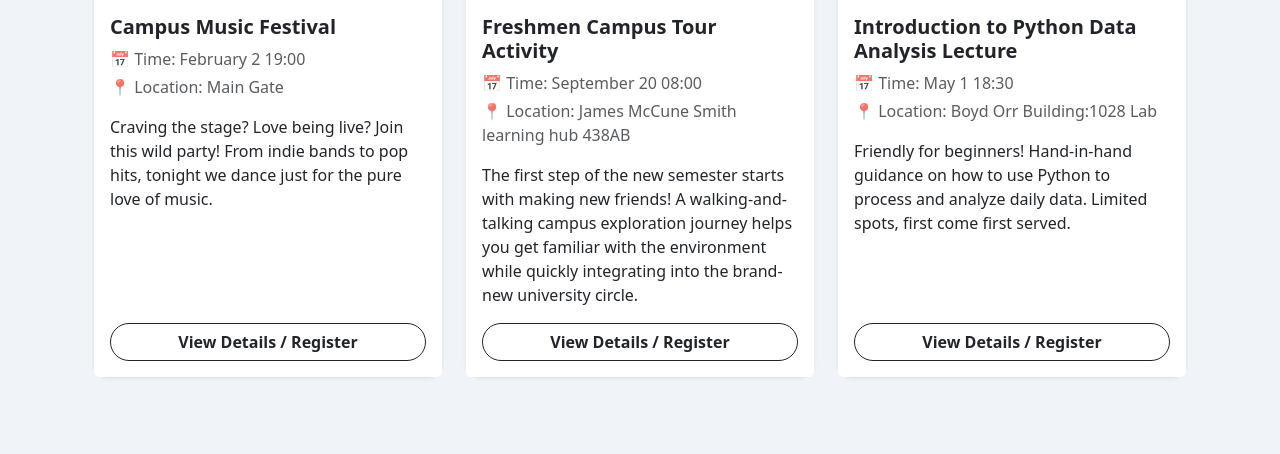
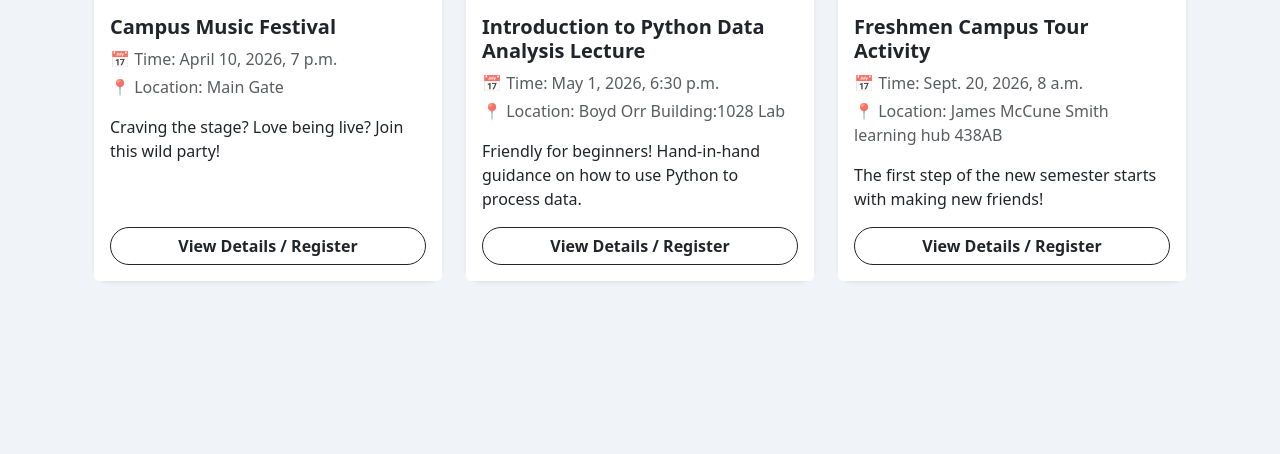
Before and after one commit to Chengyu33/ITECH-Group-DO, a Django app: page / in a window 1280 px wide. Shown: the part 346-800 px from the top of the page. Run offline with Django 5.2, Linux system fonts and the light colour scheme; data comes from the database, SQL or seed files in the repository.

Commit message:
Integrate real database models, user auth, and update backend routing for M2/M3/M4

```diff
--- a/student_event_hub/settings.py
+++ b/student_event_hub/settings.py
@@ -126,3 +126,4 @@
 DEFAULT_AUTO_FIELD = 'django.db.models.BigAutoField'
 LOGIN_REDIRECT_URL = '/'
 LOGOUT_REDIRECT_URL = '/'
+LOGIN_URL = 'login'
--- a/student_event_hub/urls.py
+++ b/student_event_hub/urls.py
@@ -28,7 +28,7 @@
     path('logout/', auth_views.LogoutView.as_view(next_page='/'), name='logout'),
     path('event/<int:event_id>/', views.event_detail, name='event_detail'),
     path('event/<int:event_id>/register/', views.event_register, name='event_register'),
-    path('tickets/', TemplateView.as_view(template_name='my_tickets.html'), name='my_tickets'),
+    path('tickets/', views.my_tickets, name='my_tickets'),
     path('create/', TemplateView.as_view(template_name='create_event.html'), name='create_event'),
     path('register/', TemplateView.as_view(template_name='event_registration.html'), name='event_register'),
 ]
--- a/student_event_hub/views.py
+++ b/student_event_hub/views.py
@@ -1,84 +1,95 @@
-from django.shortcuts import render, redirect
+from django.shortcuts import render, redirect, get_object_or_404
 from django.http import JsonResponse, Http404
+from django.contrib.auth.decorators import login_required
+from events.models import Event, Registration
 
-# Mock data
-MOCK_EVENTS = [
-    {
-        'id': 1,
-        'title': 'Campus Music Festival',
-        'date_time': 'February 2 19:00',
-        'location': 'Main Gate',
-        'category': 'Entertainment',
-        'description': 'Craving the stage? Love being live? Join this wild party! From indie bands to pop hits, tonight we dance just for the pure love of music.',
-        'image': 'https://th.bing.com/th/id/OIP.Q1UImiWqNyOj2V93wdIO6gHaEv?w=307&h=196&c=7&r=0&o=7&pid=1.7&rm=3'
-    },
-    {
-        'id': 2,
-        'title': 'Freshmen Campus Tour Activity',
-        'date_time': 'September 20 08:00',
-        'location': 'James McCune Smith learning hub 438AB',
-        'category': 'Academic',
-        'description': 'The first step of the new semester starts with making new friends! A walking-and-talking campus exploration journey helps you get familiar with the environment while quickly integrating into the brand-new university circle.',
-        'image': 'https://th.bing.com/th/id/OIP.NUmbQCq7CqftJ3YR-fal5AHaEw?w=265&h=180&c=7&r=0&o=7&pid=1.7&rm=3'
-    },
-    {
-        'id': 3,
-        'title': 'Introduction to Python Data Analysis Lecture',
-        'date_time': 'May 1 18:30',
-        'location': 'Boyd Orr Building:1028 Lab',
-        'category': 'Academic',
-        'description': 'Friendly for beginners! Hand-in-hand guidance on how to use Python to process and analyze daily data. Limited spots, first come first served.',
-        'image': 'https://cfmnsugzia.cloudimg.io/www.gla.ac.uk/media/Media_1188733_smxx.png?width=1400&force_format=webp'
-    }
-]
-
-# Main page
+# M2: Realistic Event List Rendering
 def event_list(request):
-    context = {
-        'events': MOCK_EVENTS
-    }
-    return render(request, 'Events.html', context)
+    """
+    Fetches all events from the database, ordered by their start time.
+    Renders the main events listing page.
+    """
+    events = Event.objects.all().order_by('start_time')
+    return render(request, 'Events.html', {'events': events})
 
 # AJAX Search API
 def search_events(request):
+    """
+    Handles AJAX-based search queries.
+    Performs a fuzzy search on 'title' and 'category' fields using SQL LIKE equivalents.
+    """
     query = request.GET.get('q', '').lower()
 
     if query:
-        filtered_events = [
-            event for event in MOCK_EVENTS
-            if query in event['title'].lower() or query in event['category'].lower()
-        ]
+        events = Event.objects.filter(title__icontains=query) | Event.objects.filter(category__icontains=query)
     else:
-        filtered_events = MOCK_EVENTS
+        events = Event.objects.all()
 
-    return JsonResponse({'events': filtered_events})
+    # Convert QuerySet to a list of dictionaries for JSON serialization
+    events_data = [
+        {
+            'id': e.id,
+            'title': e.title,
+            'date_time': e.start_time.strftime('%B %d %H:%M'),
+            'location': e.location,
+            'category': e.category,
+            'description': e.description,
+            'image': e.image
+        } for e in events
+    ]
+    return JsonResponse({'events': events_data})
 
+# Event Detail and Registration Logic
+def event_detail(request, event_id):
+    """
+    Retrieves a specific event by its ID.
+    Uses get_object_or_404 to ensure robust error handling.
+    """
+    event = get_object_or_404(Event, id=event_id)
+    return render(request, 'events_details.html', {'event': event})
+@login_required
+def event_register(request, event_id):
+    """
+    Handles event registration for authenticated users.
+    Implements @login_required decorator for access control.
+    """
+    event = get_object_or_404(Event, id=event_id)
 
-def event_detail(request, event_id):
-    """ Displays the detailed information for a specific event """
-    # Iterate through mock data to find the event matching the ID from the URL
-    event = next((e for e in MOCK_EVENTS if e['id'] == event_id), None)
+    if request.method == 'POST':
+        # Capture form data submitted by the user
+        phone_number = request.POST.get('phone', '')
+        user_remarks = request.POST.get('remarks', '')
 
-    # Raise a 404 error if the event is not found
-    if not event:
-        raise Http404("Event does not exist")
+        # 预留位：M5 防冲突算法
 
-    # 2. Pass the retrieved event data to the details template
-    return render(request, 'events_details.html', {'event': event})
-
-
-def event_register(request, event_id):
-    """ Handles the display and submission logic for the registration page """
-    event = next((e for e in MOCK_EVENTS if e['id'] == event_id), None)
-    if not event:
-        raise Http404("Event does not exist")
-
-    # If the user clicks "Confirm Registration" to submit the form (POST request)
-    if request.method == 'POST':
-        # ⚠️ 预留位：未来这里会调用 M5 check_time_conflict 算法
-        # 目前我们先假装报名成功，直接跳转到“My Tickets”页面
-        print(f"Backend log: User is trying to register for event: {event['title']}")
+        # Store the registration record in the database
+        Registration.objects.get_or_create(
+            student=request.user,
+            event=event,
+            defaults={'phone': phone_number, 'remarks': user_remarks}
+        )
+        print(f"✅ Success: User {request.user.username} registered for {event.title}!")
         return redirect('my_tickets')
 
-    # Default behavior for opening the page (GET request)
     return render(request, 'event_registration.html', {'event': event})
+
+# Admin-only: Event Creation View
+@login_required
+def create_event(request):
+    """
+    Administrative view for editing events.
+    Restricted to staff users via authorization checks.
+    """
+    if not request.user.is_staff:
+        # Authorization check: redirect non-staff users to the home page
+        return redirect('home')
+    return render(request, 'create_event.html')
+
+# My Tickets
+@login_required
+def my_tickets(request):
+    # Retrieves and displays all event registrations for the currently logged-in student
+    registrations = Registration.objects.filter(student=request.user).select_related('event')
+
+    # Pass the registration QuerySet to the 'my_tickets.html' template
+    return render(request, 'my_tickets.html', {'registrations': registrations})
--- a/templates/Events.html
+++ b/templates/Events.html
@@ -19,7 +19,7 @@
 
                 <div class="card-body">
                     <h5 class="card-title fw-bold">{{ event.title }}</h5>
-                    <p class="card-text text-muted mb-1">📅 Time: {{ event.date_time }}</p>
+                    <p class="card-text text-muted mb-1">📅 Time: {{ event.start_time }}</p>
                     <p class="card-text text-muted">📍 Location: {{ event.location }}</p>
                     <p class="card-text mt-2">{{ event.description }}</p>
                 </div>
--- a/templates/event_registration.html
+++ b/templates/event_registration.html
@@ -21,12 +21,12 @@
 
                         <div class="mb-3">
                             <label for="phoneInput" class="form-label fw-bold">Phone Number</label>
-                            <input type="tel" class="form-control form-control-lg rounded-3" id="phoneInput" placeholder="e.g. 07700 900000" required>
+                            <input type="tel" name="phone" class="form-control form-control-lg rounded-3" id="phoneInput" placeholder="e.g. 07700 900000" required>
                         </div>
 
                         <div class="mb-4">
                             <label for="remarksInput" class="form-label fw-bold">Remarks / Dietary Needs</label>
-                            <textarea class="form-control rounded-3" id="remarksInput" rows="4" placeholder="Any special requirements?"></textarea>
+                            <textarea name="remarks" class="form-control rounded-3" id="remarksInput" rows="4" placeholder="Any special requirements?"></textarea>
                         </div>
 
                         <div class="d-grid gap-3 mt-5">
--- a/templates/events_details.html
+++ b/templates/events_details.html
@@ -18,7 +18,7 @@
             <div class="card border-0 shadow-lg rounded-4 sticky-top" style="top: 20px;">
                 <div class="card-body p-4">
                     <h5 class="fw-bold mb-4" style="color: #2c3e50;">📍 Event Info</h5>
-                    <p class="mb-2"><strong>📅 Date:</strong> {{ event.date_time }}</p>
+                    <p class="mb-2"><strong>📅 Date:</strong> {{ event.start_time }}</p>
                     <p class="mb-4"><strong>🏢 Location:</strong> {{ event.location }}</p>
                     <hr>
                     <h5 class="fw-bold mb-4 text-success">Ticket: (Free)</h5>
```
